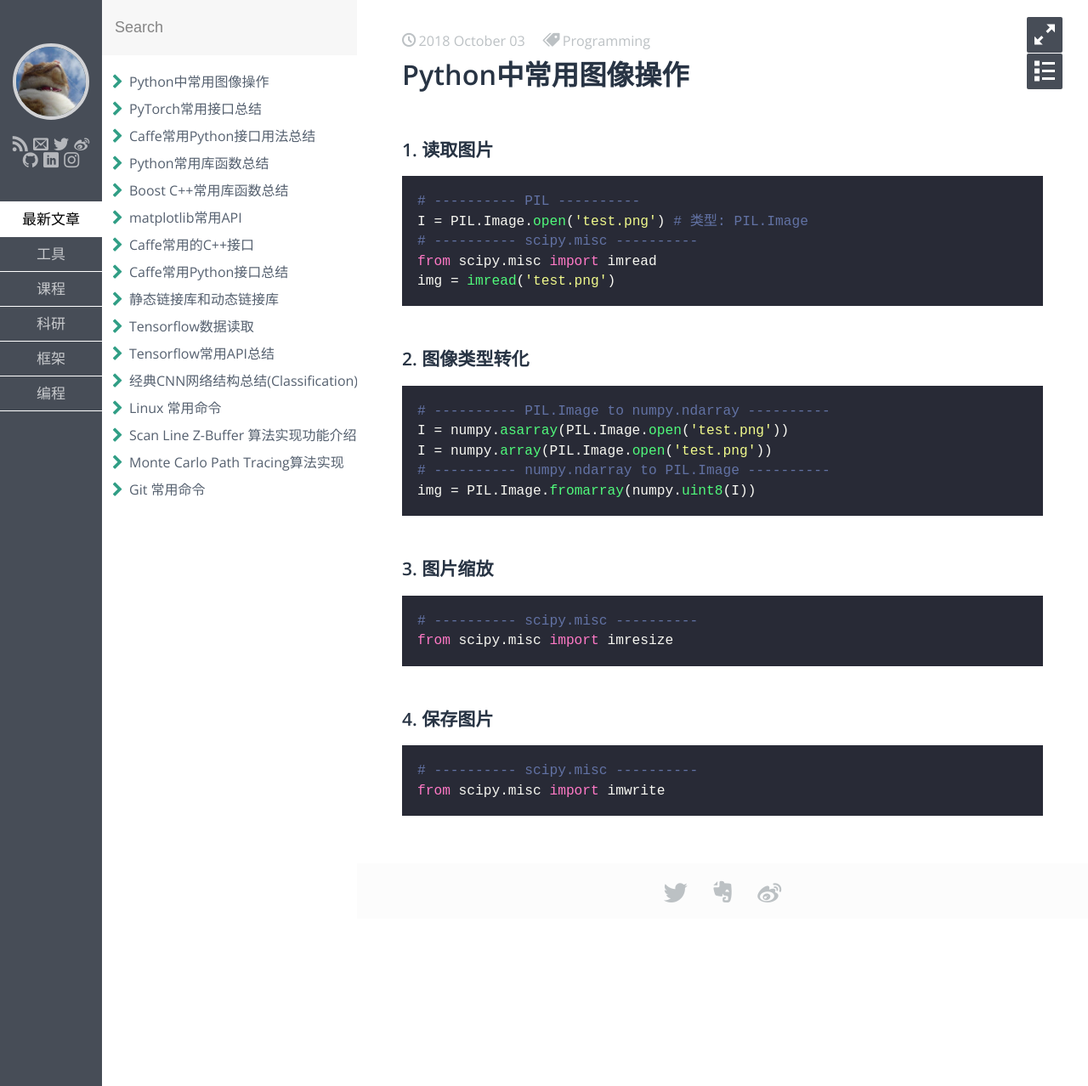
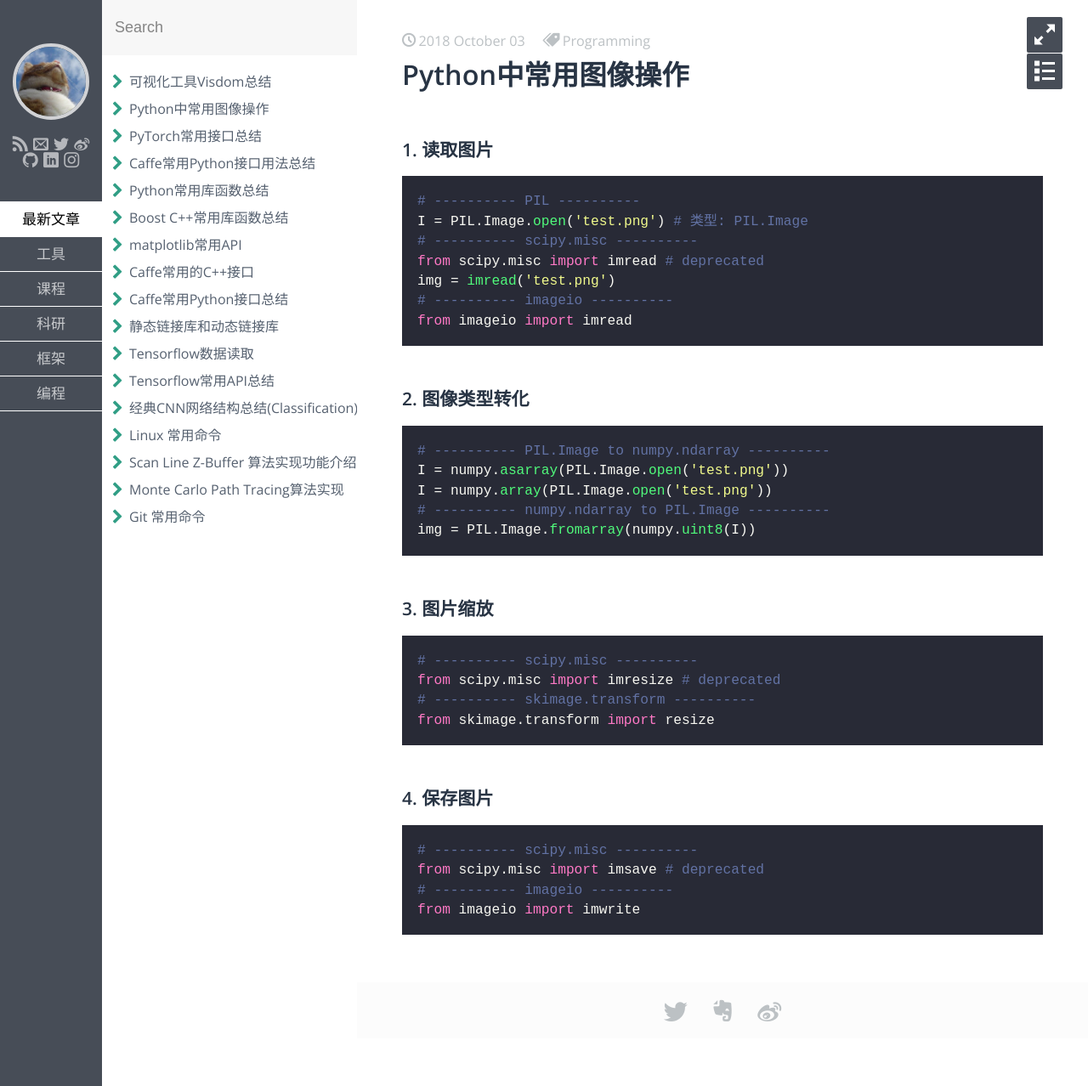
Before and after one commit to sccbhxc/sccbhxc.github.io, a Jekyll site: the page built from _posts/Python/2018-10-03-Python中常用图像操作总结.md, in a window 1280 px wide. Shown: the whole page at 85% size. Built offline with Jekyll 4.4.1, drawn with Linux system fonts in a browser that asks for light colours; some web fonts are replaced; a script that is not in the unit is left out.

Commit message:
增加了visdom的blog

````diff
--- a/_posts/Python/2018-10-03-Python中常用图像操作总结.md
+++ b/_posts/Python/2018-10-03-Python中常用图像操作总结.md
@@ -12,8 +12,10 @@ desciption:
 # ---------- PIL ----------
 I = PIL.Image.open('test.png') # 类型: PIL.Image
 # ---------- scipy.misc ----------
-from scipy.misc import imread
+from scipy.misc import imread # deprecated
 img = imread('test.png')
+# ---------- imageio ----------
+from imageio import imread
 ```
 
 
@@ -34,7 +36,9 @@ img = PIL.Image.fromarray(numpy.uint8(I))
 
 ```python
 # ---------- scipy.misc ----------
-from scipy.misc import imresize
+from scipy.misc import imresize # deprecated
+# ---------- skimage.transform ----------
+from skimage.transform import resize
 ```
 
 
@@ -43,5 +47,7 @@ from scipy.misc import imresize
 
 ```python
 # ---------- scipy.misc ----------
-from scipy.misc import imwrite
+from scipy.misc import imsave # deprecated
+# ---------- imageio ----------
+from imageio import imwrite
 ```
````
Also changed, not shown: _posts/Python/2018-12-01-可视化工具Visdom总结.md (added, +57 -0 lines).
